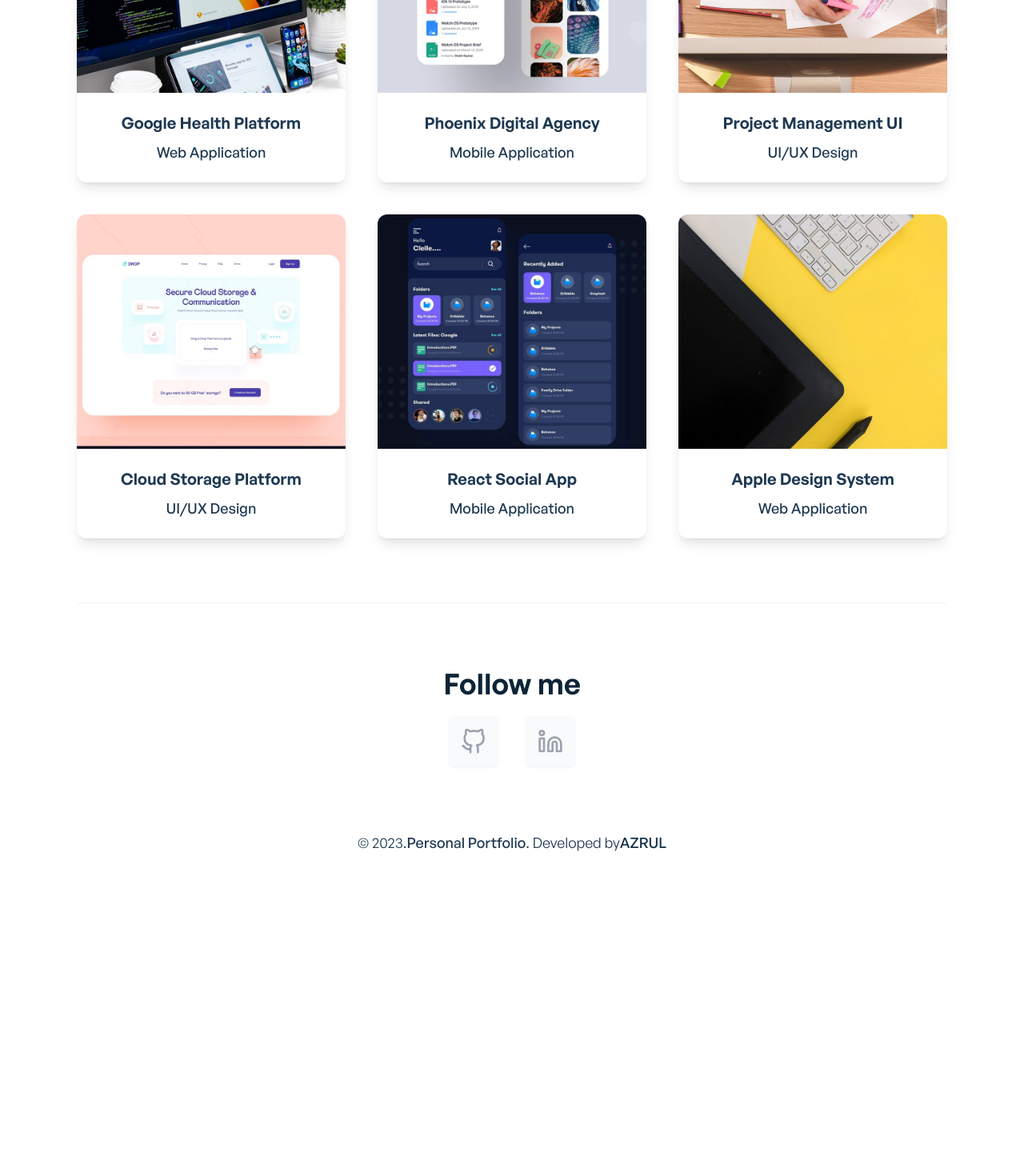
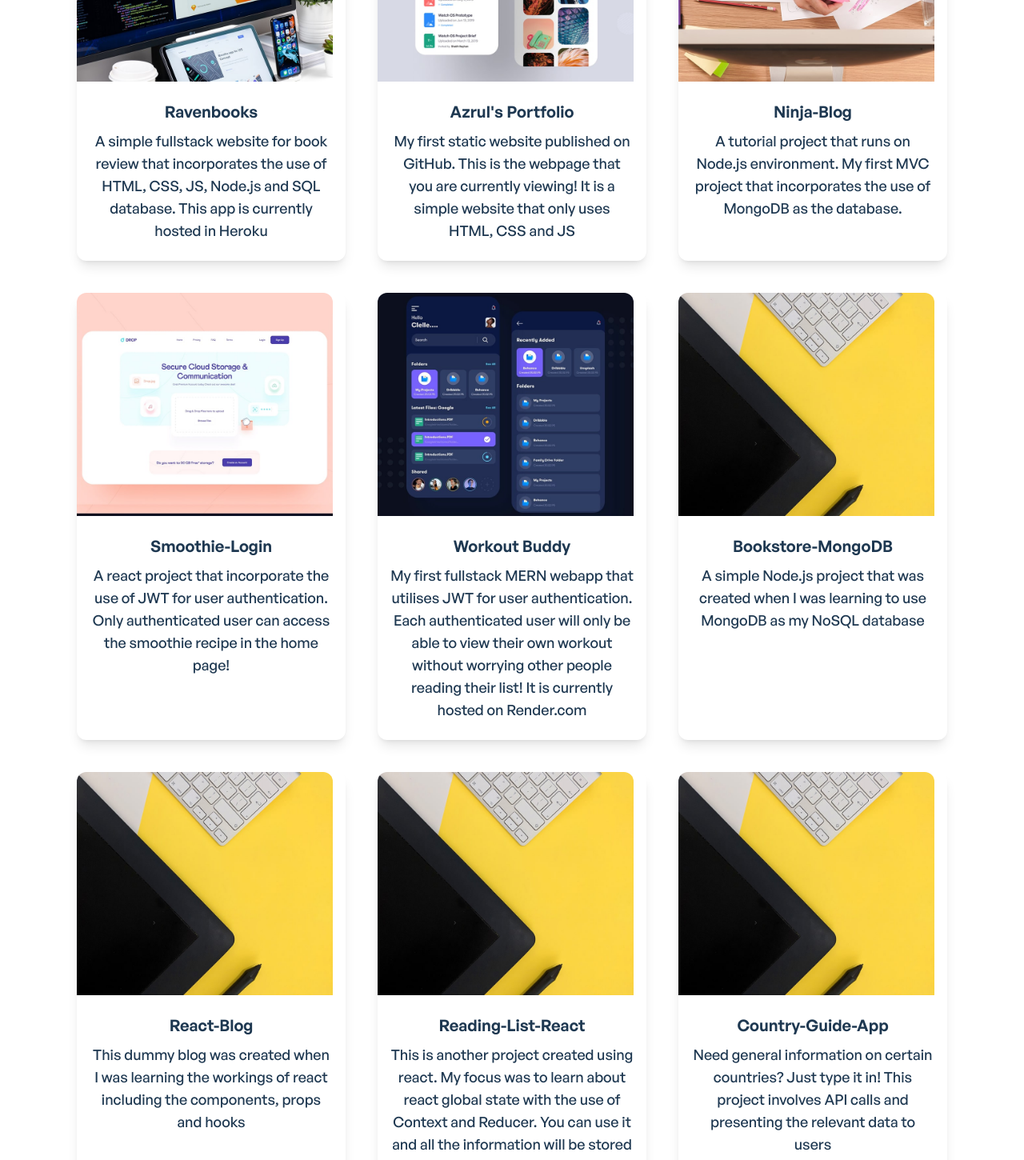
Before and after one commit to azrulwm/portfolio-vue, a Vue app: page /projects in a window 1280 px wide. Shown: the part 560-2010 px from the top of the page at 80% size. Before the commit the page ends 1659 px from the top, so only its background shows below. Built offline with nearby package versions, Linux system fonts and the light colour scheme.

Commit message:
Adding my previous projects into the project page

```diff
--- a/src/components/projects/ProjectSingle.vue
+++ b/src/components/projects/ProjectSingle.vue
@@ -1,16 +1,28 @@
 <script>
 export default {
-	props: ['project'],
+  props: ["project"],
+  methods: {
+    redirectToUrl() {
+      if (!this.project.url) return;
+
+      window.open(this.project.url, "_blank");
+    },
+  },
 };
 </script>
 
 <template>
-	<router-link
-		to="/projects/single-project"
-		class="rounded-xl shadow-lg hover:shadow-xl cursor-pointer mb-10 sm:mb-0 bg-secondary-light dark:bg-ternary-dark"
-		aria-label="Single Project"
+  <div
+    class="group rounded-xl shadow-lg hover:shadow-xl cursor-pointer mb-10 sm:mb-0 bg-secondary-light dark:bg-ternary-dark"
+    @click="redirectToUrl"
   >
-		<div>
+    <div class="relative max-w-xs max-h-80">
+      <p
+        v-if="project.url"
+        class="absolute top-1/2 left-1/2 transform -translate-y-1/2 -translate-x-1/2 opacity-0 group-hover:opacity-100 text-white bg-blue-500 px-4 py-2 rounded-lg hover:bg-blue-600"
+      >
+        See live
+      </p>
       <img
         :src="project.img"
         :alt="project.title"
@@ -25,10 +37,10 @@
       </p>
       <span
         class="font-general-medium text-lg text-ternary-dark dark:text-ternary-light"
-				>{{ project.category }}</span
+        >{{ project.description }}</span
       >
     </div>
-	</router-link>
+  </div>
 </template>
 
 <style lang="scss" scoped></style>
--- a/src/components/projects/ProjectsGrid.vue
+++ b/src/components/projects/ProjectsGrid.vue
@@ -2,12 +2,10 @@
 import feather from "feather-icons";
 import ProjectSingle from "./ProjectSingle.vue";
 import projects from "../../data/projects";
-// import ProjectsFilter from "./ProjectsFilter.vue";
 
 export default {
   components: {
     ProjectSingle,
-    // ProjectsFilter
   },
   data: () => {
     return {
@@ -29,15 +27,6 @@
     },
   },
   methods: {
-    // Filter projects by category
-    filterProjectsByCategory() {
-      return this.projects.filter((item) => {
-        let category =
-          item.category.charAt(0).toUpperCase() + item.category.slice(1);
-        console.log(category);
-        return category.includes(this.selectedCategory);
-      });
-    },
     // Filter projects by title search
     filterProjectsBySearch() {
       let project = new RegExp(this.searchProject, "i");
@@ -67,7 +56,7 @@
       <h3
         class="font-general-regular text-center text-secondary-dark dark:text-ternary-light text-md sm:text-xl font-normal mb-4"
       >
-        Search projects by title or filter by category
+        Search projects by title
       </h3>
       <div
         class="flex justify-between border-b border-primary-light dark:border-secondary-dark pb-3 gap-2"
@@ -92,7 +81,6 @@
             aria-label="Name"
           />
         </div>
-        <!-- <ProjectsFilter @filter="selectedCategory = $event" /> -->
       </div>
     </div>
 
--- a/src/data/projects.ts
+++ b/src/data/projects.ts
@@ -3,40 +3,89 @@
 
 const projects = [
   {
-		id: 1,
-		title: 'Google Health Platform',
-		category: 'Web Application',
-		img: require('@/assets/images/web-project-2.jpg'),
+    id: 12,
+    title: "Ravenbooks",
+    description:
+      "A simple fullstack website for book review that incorporates the use of HTML, CSS, JS, Node.js and SQL database. This app is currently hosted in Heroku",
+    img: require("@/assets/images/web-project-2.jpg"),
+  },
+  {
+    id: 11,
+    title: "Azrul's Portfolio",
+    description:
+      "My first static website published on GitHub. This is the webpage that you are currently viewing! It is a simple website that only uses HTML, CSS and JS",
+    img: require("@/assets/images/mobile-project-2.jpg"),
+  },
+  {
+    id: 10,
+    title: "Ninja-Blog",
+    description:
+      "A tutorial project that runs on Node.js environment. My first MVC project that incorporates the use of MongoDB as the database.",
+    img: require("@/assets/images/ui-project-1.jpg"),
+  },
+  {
+    id: 9,
+    title: "Smoothie-Login",
+    description:
+      "A react project that incorporate the use of JWT for user authentication. Only authenticated user can access the smoothie recipe in the home page!",
+    img: require("@/assets/images/ui-project-2.jpg"),
+  },
+  {
+    id: 8,
+    title: "Workout Buddy",
+    description:
+      "My first fullstack MERN webapp that utilises JWT for user authentication. Each authenticated user will only be able to view their own workout without worrying other people reading their list! It is currently hosted on Render.com",
+    img: require("@/assets/images/mobile-project-1.jpg"),
+  },
+  {
+    id: 7,
+    title: "Bookstore-MongoDB",
+    description:
+      "A simple Node.js project that was created when I was learning to use MongoDB as my NoSQL database",
+    img: require("@/assets/images/web-project-1.jpg"),
+  },
+  {
+    id: 6,
+    title: "React-Blog",
+    description:
+      "This dummy blog was created when I was learning the workings of react including the components, props and hooks",
+    img: require("@/assets/images/web-project-1.jpg"),
+  },
+  {
+    id: 5,
+    title: "Reading-List-React",
+    description:
+      "This is another project created using react. My focus was to learn about react global state with the use of Context and Reducer. You can use it and all the information will be stored in your browser!",
+    img: require("@/assets/images/web-project-1.jpg"),
+  },
+  {
+    id: 4,
+    title: "Country-Guide-App",
+    description:
+      "Need general information on certain countries? Just type it in! This project involves API calls and presenting the relevant data to users",
+    img: require("@/assets/images/web-project-1.jpg"),
+  },
+  {
+    id: 3,
+    title: "Guess-My-Number",
+    description:
+      "My first mini web games! It highlights my ability to utilise DOM and JS on a simple webpage",
+    img: require("@/assets/images/web-project-1.jpg"),
   },
   {
     id: 2,
-		title: 'Phoenix Digital Agency',
-		category: 'Mobile Application',
-		img: require('@/assets/images/mobile-project-2.jpg'),
+    title: "Pig Game",
+    description:
+      "2 player game with the objective to reach the score of 100. A further improvement on my skill to utilise DOM and JS in a static website",
+    img: require("@/assets/images/web-project-1.jpg"),
   },
   {
-		id: 3,
-		title: 'Project Management UI',
-		category: 'UI/UX Design',
-		img: require('@/assets/images/ui-project-1.jpg'),
-	},
-	{
-		id: 4,
-		title: 'Cloud Storage Platform',
-		category: 'UI/UX Design',
-		img: require('@/assets/images/ui-project-2.jpg'),
-	},
-	{
-		id: 5,
-		title: 'React Social App',
-		category: 'Mobile Application',
-		img: require('@/assets/images/mobile-project-1.jpg'),
-	},
-	{
-		id: 6,
-		title: 'Apple Design System',
-		category: 'Web Application',
-		img: require('@/assets/images/web-project-1.jpg'),
+    id: 1,
+    title: "Iphone Calculator",
+    description:
+      "A dummy iphone calculator with usable calculator funtion. Try it. It works!",
+    img: require("@/assets/images/project-1.png"),
+    url: "https://azrulwm.github.io/iphone-calculator/",
   },
 ];
 
--- a/tailwind.config.js
+++ b/tailwind.config.js
@@ -1,36 +1,42 @@
-const colors = require('tailwindcss/colors');
+const colors = require("tailwindcss/colors");
 
 module.exports = {
   content: [
-		'./src/**/*.vue',
-		'./src/**/*.js',
-		'./src/**/*.jsx',
-		'./src/**/*.html',
-		'./src/**/*.md'
+    "./src/**/*.vue",
+    "./src/**/*.js",
+    "./src/**/*.jsx",
+    "./src/**/*.html",
+    "./src/**/*.md",
   ],
 
-	darkMode: 'class',
+  darkMode: "class",
   theme: {
     extend: {
       colors: {
-				'primary-light': '#F7F8FC',
-				'secondary-light': '#FFFFFF',
-				'ternary-light': '#f6f7f8',
+        "primary-light": "#F7F8FC",
+        "secondary-light": "#FFFFFF",
+        "ternary-light": "#f6f7f8",
 
-				'primary-dark': '#0D2438',
-				'secondary-dark': '#102D44',
-				'ternary-dark': '#1E3851',
+        "primary-dark": "#0D2438",
+        "secondary-dark": "#102D44",
+        "ternary-dark": "#1E3851",
       },
       container: {
         padding: {
-					DEFAULT: '1rem',
-					sm: '2rem',
-					lg: '5rem',
-					xl: '6rem',
-					'2xl': '8rem',
+          DEFAULT: "1rem",
+          sm: "2rem",
+          lg: "5rem",
+          xl: "6rem",
+          "2xl": "8rem",
         },
       },
     },
   },
-	plugins: [require('@tailwindcss/forms')],
+
+  variants: {
+    extend: {
+      opacity: ["responsive", "group-hover", "focus-within", "hover", "focus"],
+    },
+  },
+  plugins: [require("@tailwindcss/forms")],
 };
```
Also changed, not shown: src/assets/images/project-1.png (added). Lines whose indentation alone changed are shown as unchanged.
